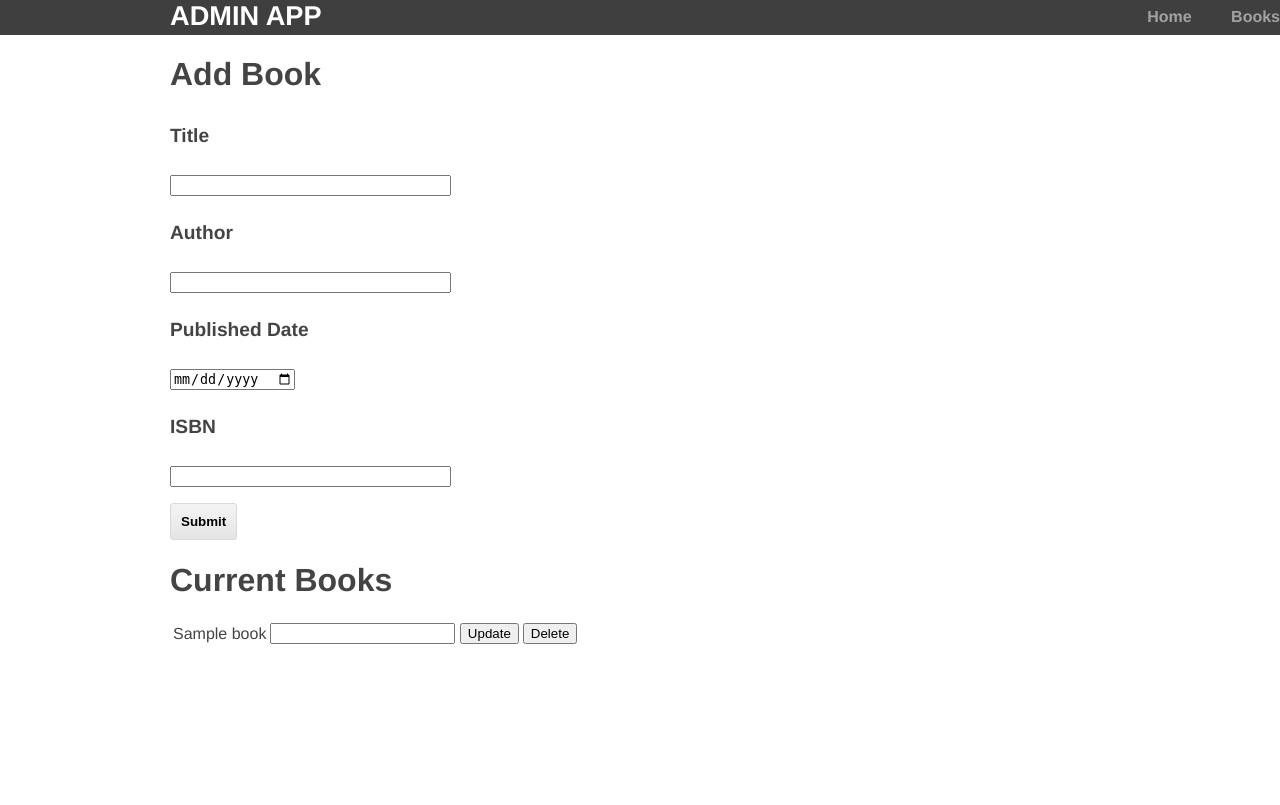
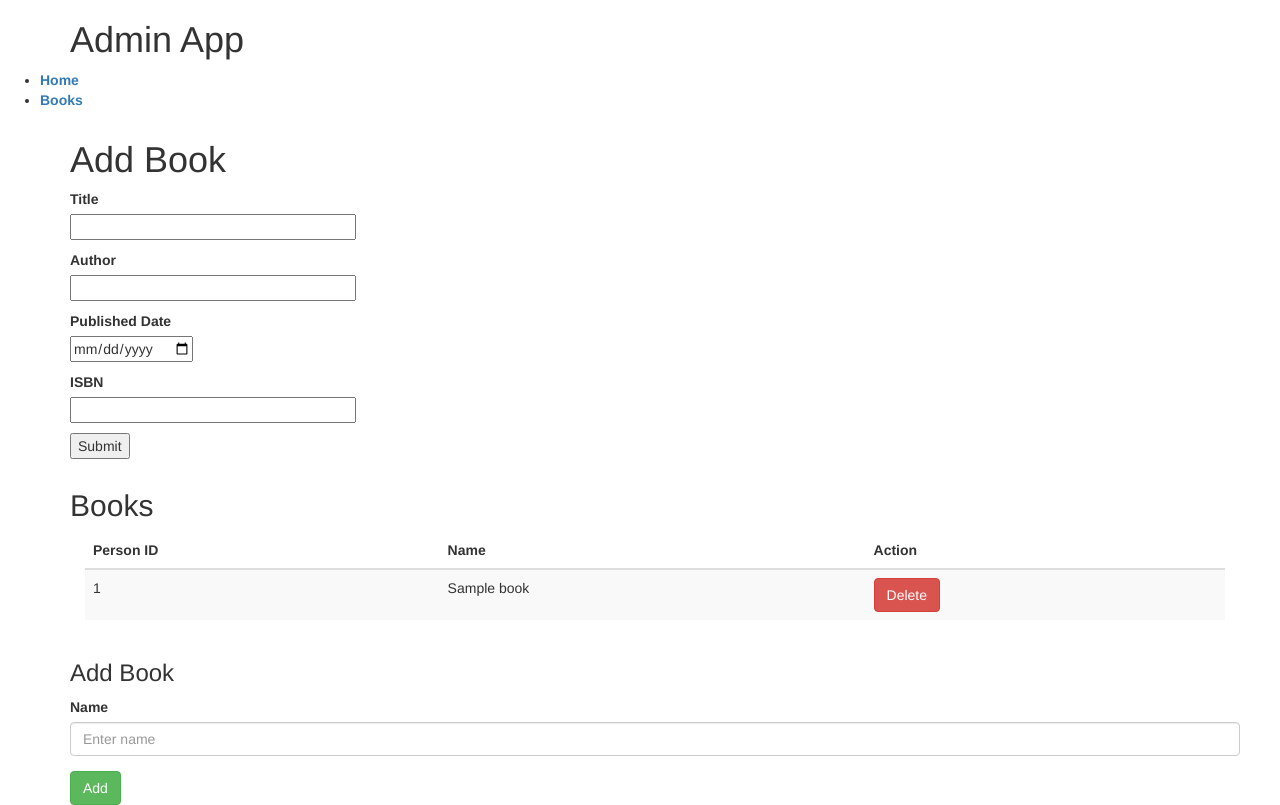
Before and after one commit to System-Exit/IoT-Smart-Library-A2, a Flask app: template admin_app/admin/templates/books.html in a window 1280 px wide. Before the commit the page ends 644 px from the top, so only its background shows below. Run offline with Flask 2, Linux system fonts and the light colour scheme; tables that the repository leaves empty hold one stand-in row (values such as "Sample post"); the template is opened without the code that fills it: values that come from a table or form of the project are taken from there, most other values are stand-ins (such as "Sample title", 1, 10 or a date in 2020); parts of the project's set-up code (start-up, migrations or seed data) failed here and were passed over; some libraries are stand-ins or nearby versions.

Commit message:
Update book view

```diff
--- a/admin_app/admin/templates/books.html
+++ b/admin_app/admin/templates/books.html
@@ -41,31 +41,55 @@
         <p> {{ form.submit() }} </p>
       </form>
 
-      <h1>Current Books</h1>
+      {% if books!=none%}
+      <body>
+        <div class="container">
+            <div class="table-wrapper">
+                <div class="table-title">
+                    <div class="row">
+                        <h2>Books</h2>
+                    </div>
+                </div>
 
-      {% if books!=none%}
-        <table>
+                <table class="table table-striped">
+                    <thead>
+                        <tr>
+                            <th scope="col">Person ID</th>
+                            <th scope="col">Name</th>
+                            <th scope="col">Action</th>
+                        </tr>
+                    </thead>
+                    <tbody>
                         {% for book in books %}
                             <tr>
+                                <td>{{ book.BookID }}</td>
+                                <td>{{ book.Title }}</td>
                                 <td>
-                {{ book.Title }}
-              </td>
-              <td>
-                <form method="POST" action="./update" style="display: inline">
-                  <input type="hidden" value="{{book.title}}" name="oldtitle">
-                  <input type="text" value="{{book.title}}" name="newtitle">
-                  <input type="submit" value="Update">
-                </form>
-              </td>
-              <td>
-                <form method="POST" action="./delete" style="display: inline">
-                  <input type="hidden" value="{{book.title}}" name="title">
-                  <input type="submit" value="Delete">
+                                    <form action="/delete" method="post">
+                                        <input type="hidden" name="personID" value="{{ person.PersonID }}" />
+                                        <button type="submit" class="btn btn-danger">Delete</button>
                                     </form>
                                 </td>
                             </tr>
                         {% endfor %}
+                    </tbody>
                 </table>
+
+                <div class="table-title">
+                    <div class="row">
+                        <h3>Add Book</h3>
+                        <form action="/add" method="post">
+                            <div class="form-group">
+                                <label for="name">Name</label>
+                                <input type="text" class="form-control" id="name" name="name" placeholder="Enter name" />
+                            </div>
+                            <button type="submit" class="btn btn-success">Add</button>
+                        </form>
+                    </div>
+                </div>
+            </div>
+        </div>
+    </body>
       {% endif%}
-    </body>
+
 {% endblock %}
--- a/admin_app/admin/templates/layout.html
+++ b/admin_app/admin/templates/layout.html
@@ -2,7 +2,16 @@
 <html>
   <head>
     <title>Admin App</title>
-    <strong><link rel="stylesheet" href="{{ url_for('static', filename='css/main.css') }}"></strong>
+    <meta charset="utf-8">
+    <meta http-equiv="X-UA-Compatible" content="IE=edge">
+    <meta name="viewport" content="width=device-width, initial-scale=1">
+    <title>People</title>
+    <link rel="stylesheet" href="https://fonts.googleapis.com/css?family=Roboto|Varela+Round|Open+Sans">
+    <link rel="stylesheet" href="https://fonts.googleapis.com/icon?family=Material+Icons">
+    <link rel="stylesheet" href="https://maxcdn.bootstrapcdn.com/font-awesome/4.7.0/css/font-awesome.min.css">
+    <link rel="stylesheet" href="https://maxcdn.bootstrapcdn.com/bootstrap/3.3.7/css/bootstrap.min.css">
+    <script src="https://ajax.googleapis.com/ajax/libs/jquery/1.12.4/jquery.min.js"></script>
+    <script src="https://maxcdn.bootstrapcdn.com/bootstrap/3.3.7/js/bootstrap.min.js"></script>
   </head>
   <body>
 
```
Lines whose indentation alone changed are shown as unchanged.
